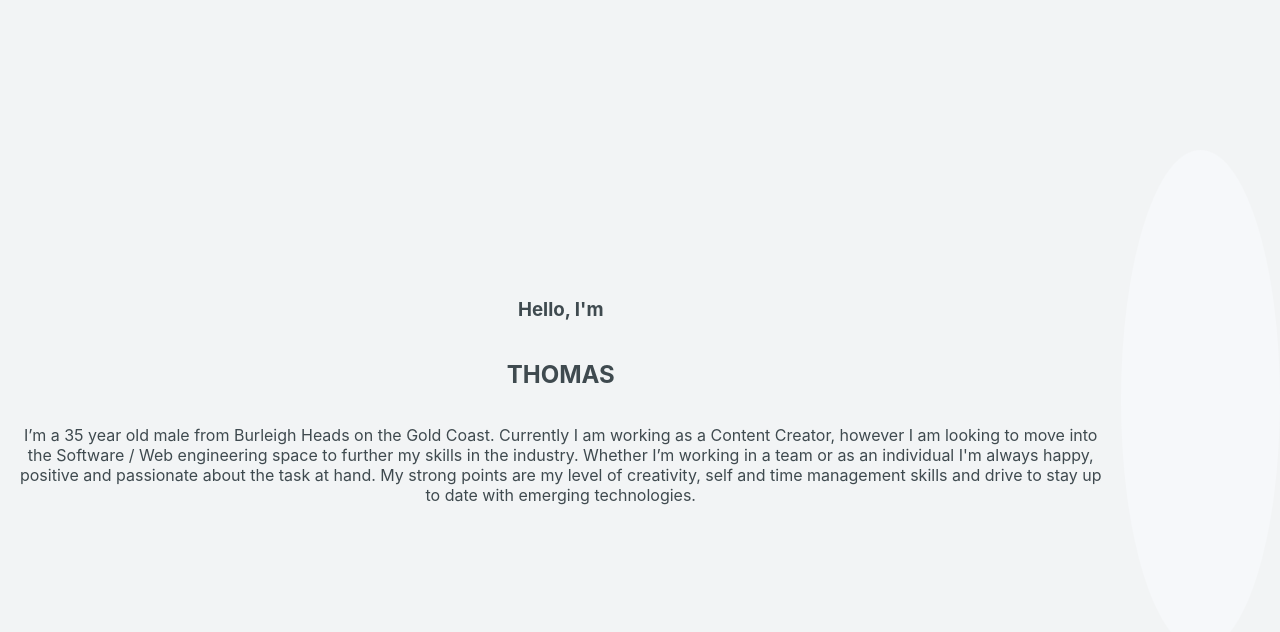
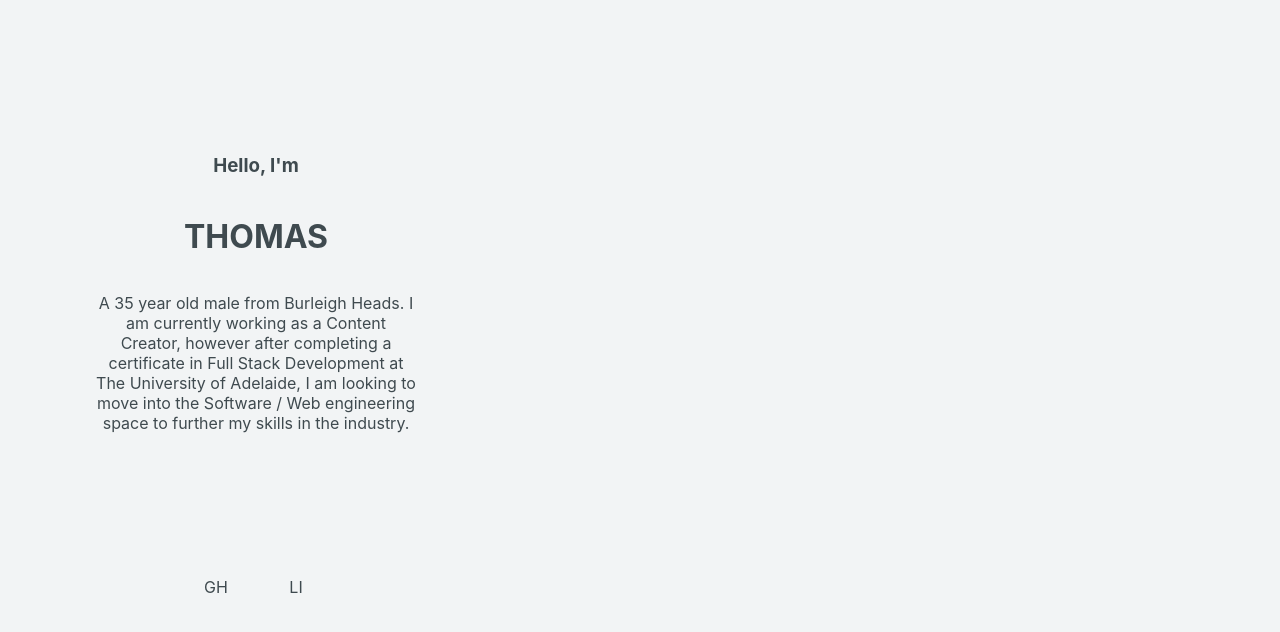
Before and after one commit to skipsterling/skipsterling-thomas-sterling-james-portfolio, a React (Create React App) app: page / in a window 1280 px wide. Shown: the top 632 px of the page. Built offline with nearby package versions, Linux system fonts and the light colour scheme.

Commit message:
new layout created

```diff
--- a/src/App.css
+++ b/src/App.css
@@ -6,37 +6,67 @@ body {
   background-color: #f2f4f5;
   }
 
-
   .container {
-  width: 100%;
-  height: 800px;
   display: flex;
+  justify-content: center;
   align-items: center;
-  justify-content: center;
+  flex-wrap: wrap;
   }
 
-.outterCircle {
-  position: relative;
-  width: 500px;
-  height: 500px;
-  background-color: #f6f8fa;
-  border-radius: 50%;
+  .about {
+  width: 25%;
+  min-width: 300px;
+  height: 95vh;
+  display: flex;
+  flex-direction: column;
+  justify-content: center;
+  align-items: center;
+  color: #3f4a4f;
+  padding: 2rem;
 
   }
 
-/* .innerCircle {
-  transform: translate(25%, 25%);
-  width: 350px;
-  height: 350px;
-  background-color: #f8fafb;
-  border-radius: 50%;
+  .box2 {
+  width: 25%;
+  min-width: 300px;
+  height: 95vh;
+  padding: 2rem;
 
-} */
+  }
 
-.about {
-  padding: 1rem;
-justify-content: flex-start;
-  color: #3f4a4f;
+  .box3 {
+  width: 25%;
+  min-width: 300px;
+  height: 95vh;
+  padding: 2rem;
+
+  }
+
+  .IconContainer {
+  width: 10rem;
+  height: 10rem;
   display: flex;
-  flex-direction: column;
+  flex-direction: row;
+
+  justify-content: space-around;
+  align-items: center;
+  margin-top: 5rem;
   }
+
+  .gh {
+  display: flex;
+  flex-direction: row;
+  justify-content: space-around;
+  width: 40%;
+  height: 40%;
+
+  }
+
+  .li {
+  display: flex;
+  flex-direction: row;
+  justify-content: space-around;
+  width: 40%;
+  height: 40%;
+
+  }
--- a/src/App.js
+++ b/src/App.js
@@ -4,17 +4,16 @@ function App() {
 return (
 <div className="App">
 <div className="container">
-      <section>
-        <div className="about">
-  <h3>Hello, I'm</h3>
+<div className="about"><h3>Hello, I'm</h3>
 <h1>THOMAS</h1>
-  <p>I’m a 35 year old male from Burleigh Heads on the Gold Coast. Currently I am working as a Content Creator, however I am looking to move into the Software / Web engineering space to further my skills  in the industry. Whether I’m working in a team or as an individual I'm always happy, positive and passionate about the task at hand. My strong points are my level of creativity, self and time management skills and drive to stay up to date with emerging technologies.  </p>
-  </div>
-</section>
-      <div class="outterCircle">
-  <div class="innerCircle">
+<p>A 35 year old male from Burleigh Heads. I am currently working as a Content Creator, however after completing a certificate in Full Stack Development at The University of Adelaide, I am looking to move into the Software / Web engineering space to further my skills in the industry. </p>
+<div className="IconContainer" data-speed='3'>
+<div className="gh" data-speed='1'>GH</div>
+<div className="li" data-speed='2'>LI</div>
 </div>
 </div>
+<div className="box2"></div>
+<div className="box3"></div>
 </div>
 </div>
 );
```
Lines whose indentation alone changed are shown as unchanged.
